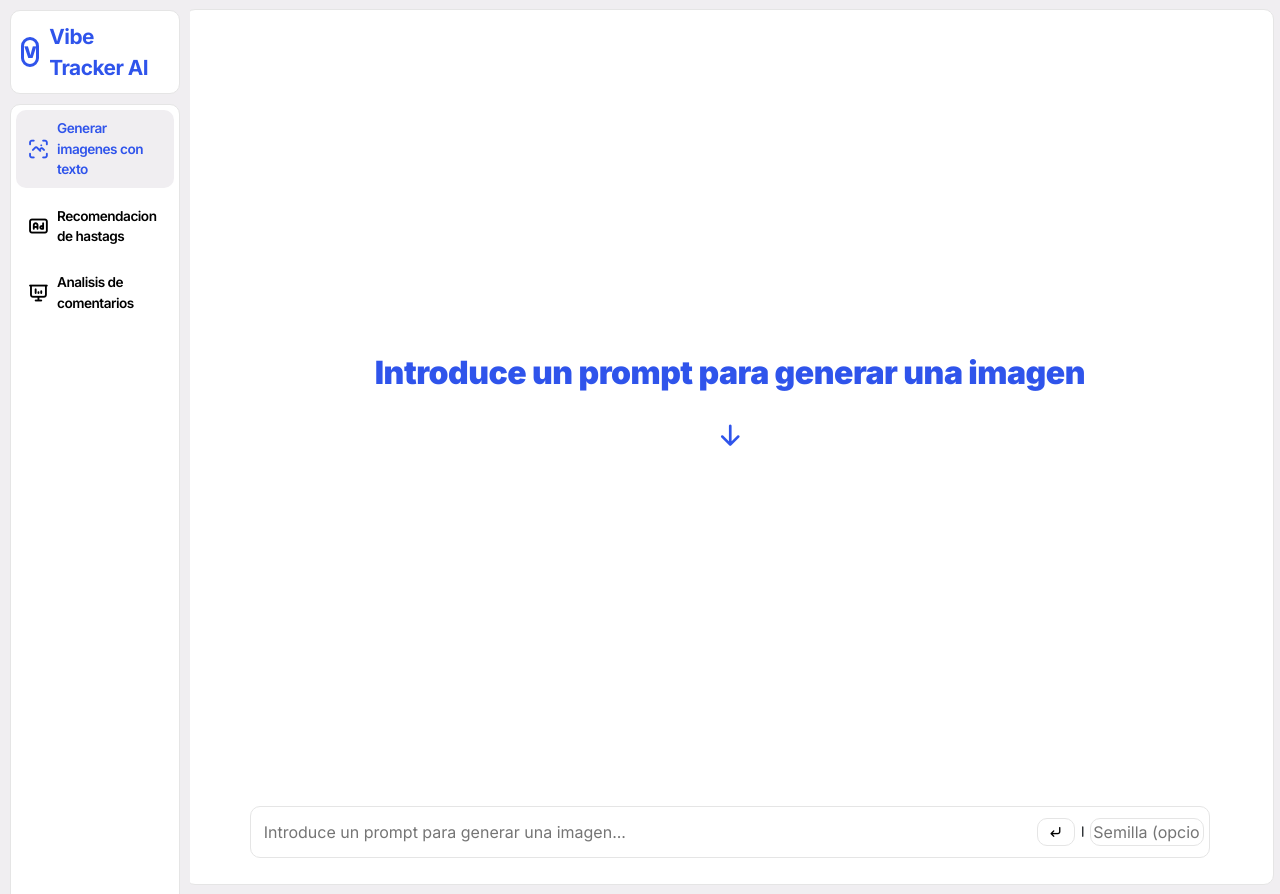
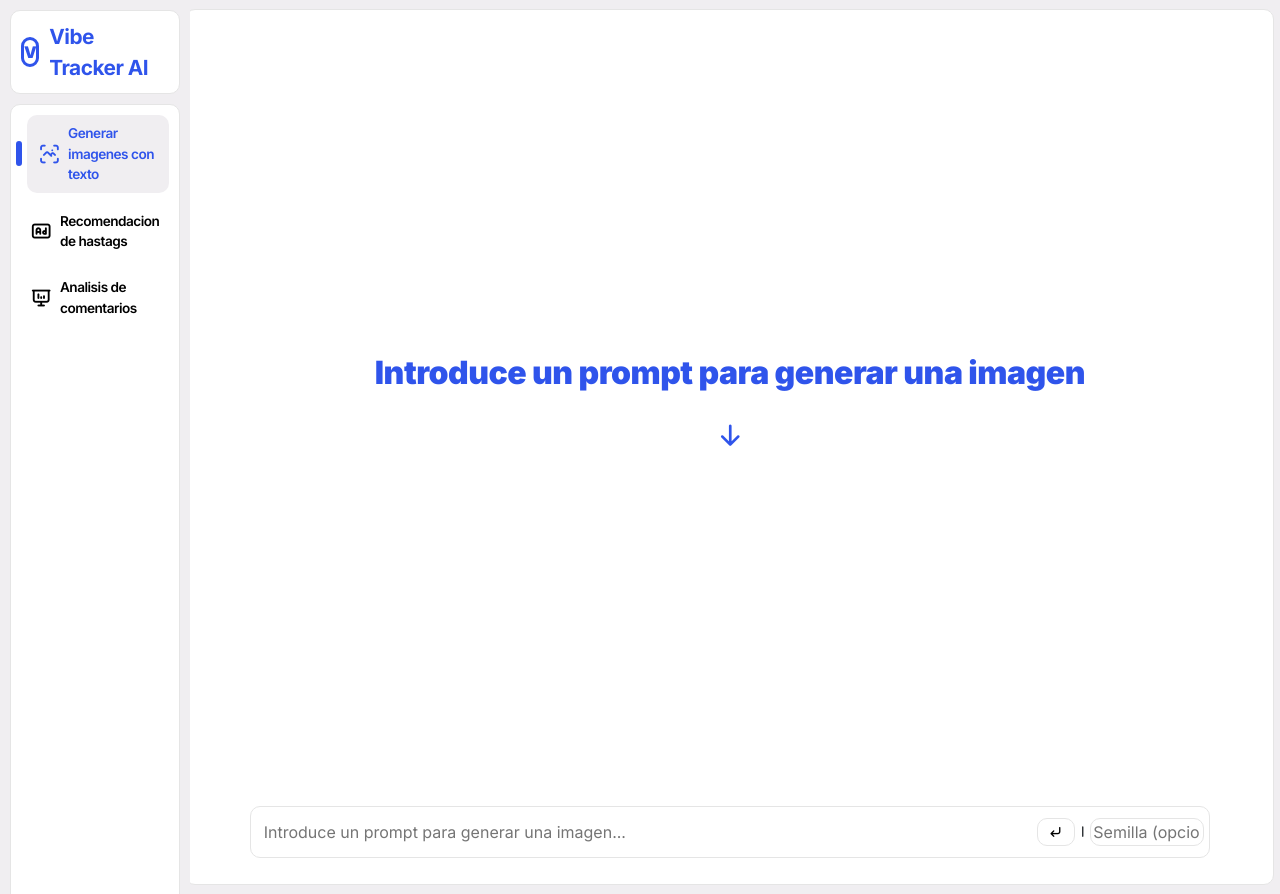
Before and after one commit to hugo-cordoba/Bootcamp-IA, a Flask app: page /generar-imagenes in a window 1280 px wide. Run offline with Flask 3, Linux system fonts and the light colour scheme; parts of the project's set-up code (start-up, migrations or seed data) failed here and were passed over.

Commit message:
[UPD] project

```diff
--- a/Sprint Final/static/css/style.css
+++ b/Sprint Final/static/css/style.css
@@ -109,15 +109,17 @@ body {
 }
 
 .sidebar-item {
-    padding: 5px;
+    margin-top: 10px;
+    margin-bottom: 10px;
+    margin-right: 10px;
     display: flex;
     align-items: center;
-    justify-content: center;
+    justify-content: right;
 }
 
 a.sidebar-link {
     padding: 0.5rem 0.7rem;
-    width: 100%;
+    width: 95%;
     color: black;
     font-size: 0.85rem;
     font-weight: 600;
@@ -135,6 +137,19 @@ a.sidebar-link:hover {
     background-color: #f0eef1;
     color: #2F54EB;
     border-radius: 10px;
+}
+
+.sidebar-item .active-blue-bar {
+    display: none;
+}
+
+.sidebar-item.active .active-blue-bar,
+.sidebar-item:hover .active-blue-bar {
+    display: block;
+    border: solid #2F54EB;
+    margin: 5px;
+    border-radius: 10px;
+    height: 25px;
 }
 
 .chat-display {
--- a/Sprint Final/static/js/script.js
+++ b/Sprint Final/static/js/script.js
@@ -40,10 +40,17 @@ document.addEventListener("DOMContentLoaded", function() {
     function updateActiveLink(activeId) {
         links.forEach(link => {
             const hrefSubstr = link.getAttribute('href').substring(1);
+            const sidebarItem = link.closest('.sidebar-item');
             if(hrefSubstr === activeId) {
                 link.classList.add('active');
+                if (sidebarItem) {
+                    sidebarItem.classList.add('active');
+                }
             } else {
                 link.classList.remove('active');
+                if (sidebarItem) {
+                    sidebarItem.classList.remove('active');
+                }
             }
         });
     }
@@ -77,6 +84,4 @@ document.addEventListener("DOMContentLoaded", function() {
     if (copyButton) {
         copyButton.addEventListener('click', copyToClipboard);
     }
-
-
 });
--- a/Sprint Final/templates/index.html
+++ b/Sprint Final/templates/index.html
@@ -10,6 +10,7 @@
         integrity="sha384-T3c6CoIi6uLrA9TneNEoa7RxnatzjcDSCmG1MXxSR1GAsXEV/Dwwykc2MPK8M2HN" crossorigin="anonymous">
     <link rel="stylesheet" href="../static/css/style.css">
     <script src="../static/js/script.js"></script>
+    <script src="https://cdn.jsdelivr.net/npm/chart.js"></script>
 </head>
 
 <body data-active-section="{{ active_section }}">
@@ -27,18 +28,21 @@
             <!-- LISTA DE APLICACIONES -->
             <ul class="sidebar-nav">
                 <li class="sidebar-item">
+                    <div class="active-blue-bar"></div>
                     <a href="#generar-imagenes" class="sidebar-link">
                         <i class="ti ti-photo-scan"></i>
                         <span>Generar imagenes con texto</span>
                     </a>
                 </li>
                 <li class="sidebar-item">
+                    <div class="active-blue-bar"></div>
                     <a href="#recomendacion-hastags" class="sidebar-link">
                         <i class="ti ti-ad"></i>
                         <span>Recomendacion de hastags</span>
                     </a>
                 </li>
                 <li class="sidebar-item">
+                    <div class="active-blue-bar"></div>
                     <a href="#analisis-comentarios" class="sidebar-link">
                         <i class="ti ti-presentation-analytics"></i>
                         <span>Analisis de comentarios</span>
@@ -94,6 +98,7 @@
                                                 <li>{{ obj }}</li>
                                             {% endfor %}
                                         </ul>
+                                        <canvas id="pieChart"></canvas>
                                     {% endif %}
                                 </div>
                             </div>
```
